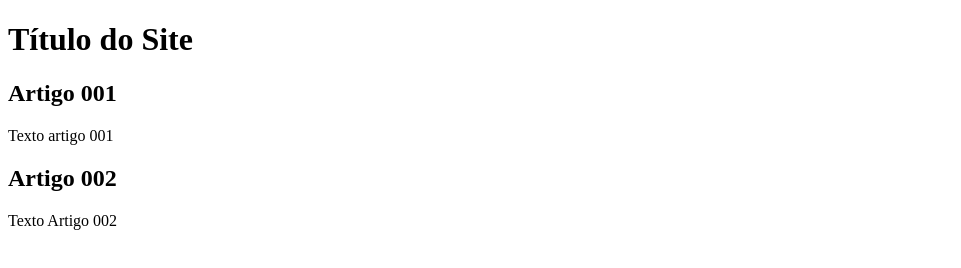
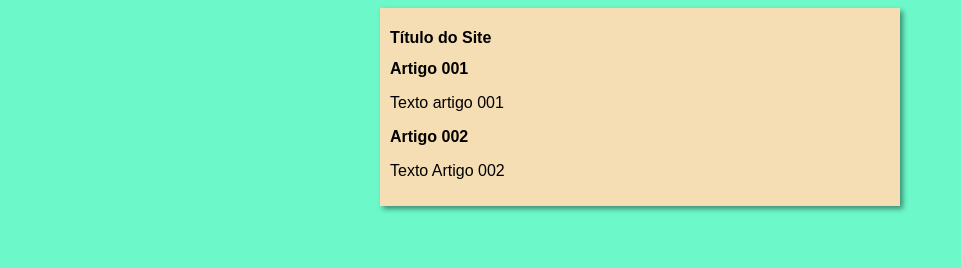
Before and after one commit to gabrielacsales/projeto-site, a plain HTML site: page index.html in a window 1280 px wide. Shown: the whole page, without its empty margins (0-961 px from the left). Drawn offline with Linux system fonts and the light colour scheme.

Commit message:
iniciei o desing

```diff
--- /dev/null
+++ b/estilos/style.css
@@ -0,0 +1,17 @@
+* {
+    font-family: Arial, Helvetica, sans-serif;
+    font-size: 16px;
+}
+
+body {
+    background-color: rgb(108, 248, 201);
+}
+
+main {
+    background-color: wheat;
+    width: 500px;
+    margin: auto;
+    padding: 10px;
+    box-shadow: 3px 3px 5px rgba(0, 0, 0, 0.425);
+
+}
--- a/index.html
+++ b/index.html
@@ -4,6 +4,7 @@
     <meta charset="UTF-8">
     <meta name="viewport" content="width=device-width, initial-scale=1.0">
     <title>Titulo do site</title>
+    <link rel="stylesheet" href="estilos/style.css">
 </head>
 <body>
     <Main>
```
